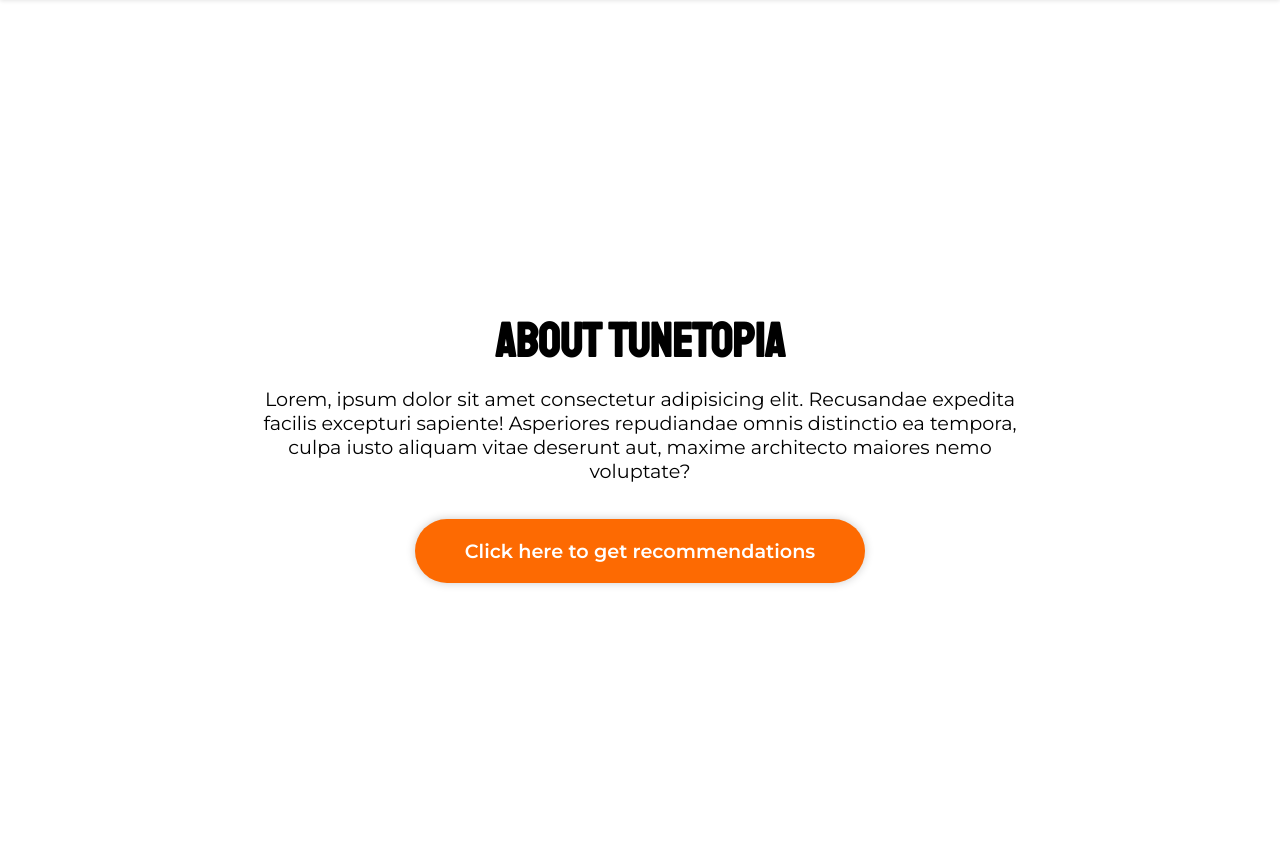
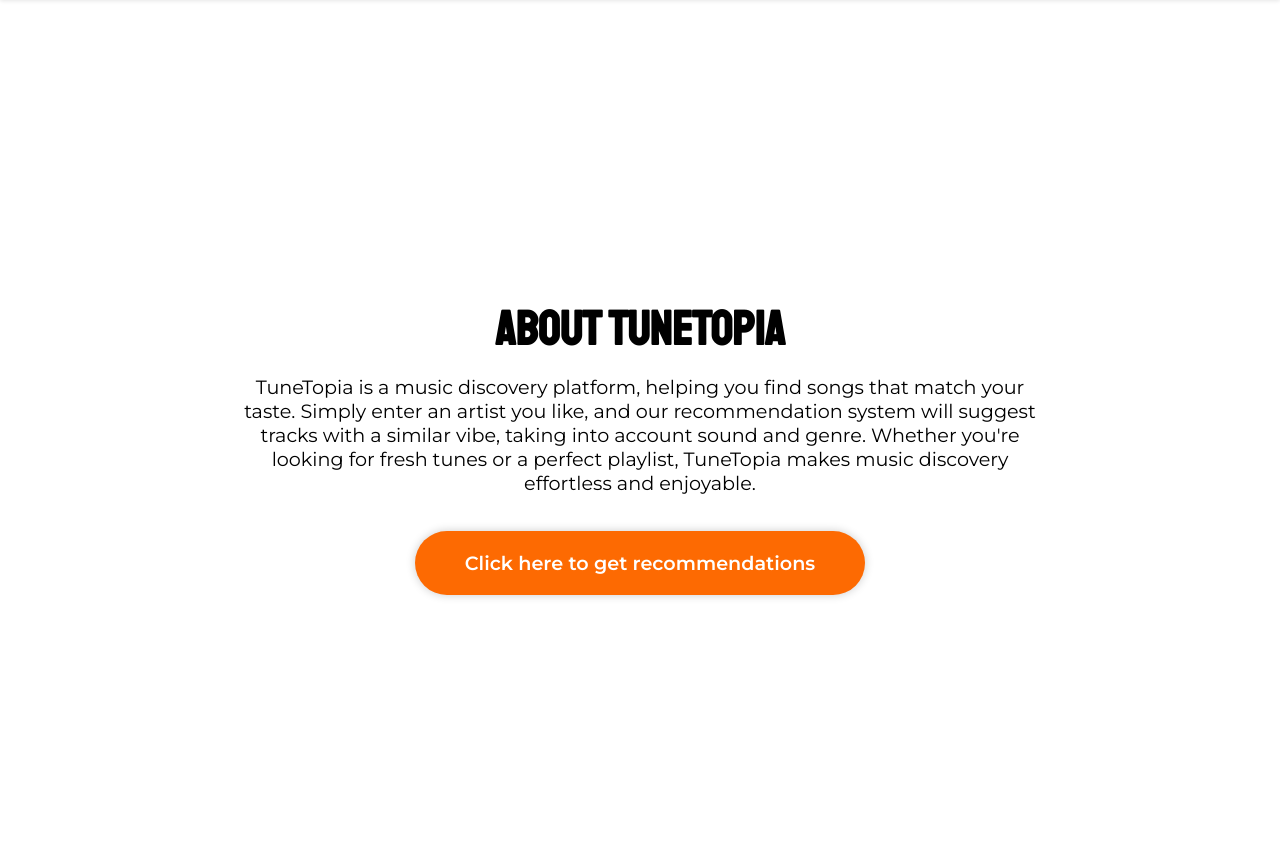
Before and after one commit to joelytin/TuneTopia, a Flask app: page /about in a window 1280 px wide. Shown: the part 81-935 px from the top of the page. Run offline with Flask 3, Linux system fonts and the light colour scheme; parts of the project's set-up code (start-up, migrations or seed data) failed here and were passed over.

Commit message:
Update about

```diff
--- a/templates/about.html
+++ b/templates/about.html
@@ -10,7 +10,7 @@
         <h1 class="title">About TuneTopia</h1>
     </div>
     <div class="description-container">
-        <p class="description">Lorem, ipsum dolor sit amet consectetur adipisicing elit. Recusandae expedita facilis excepturi sapiente! Asperiores repudiandae omnis distinctio ea tempora, culpa iusto aliquam vitae deserunt aut, maxime architecto maiores nemo voluptate?</p>
+        <p class="description">TuneTopia is a music discovery platform, helping you find songs that match your taste. Simply enter an artist you like, and our recommendation system will suggest tracks with a similar vibe, taking into account sound and genre. Whether you're looking for fresh tunes or a perfect playlist, TuneTopia makes music discovery effortless and enjoyable.</p>
     </div>
 
     <a class="recommendations-btn" href="{{ url_for('recommend') }}">Click here to get recommendations</a>
```
